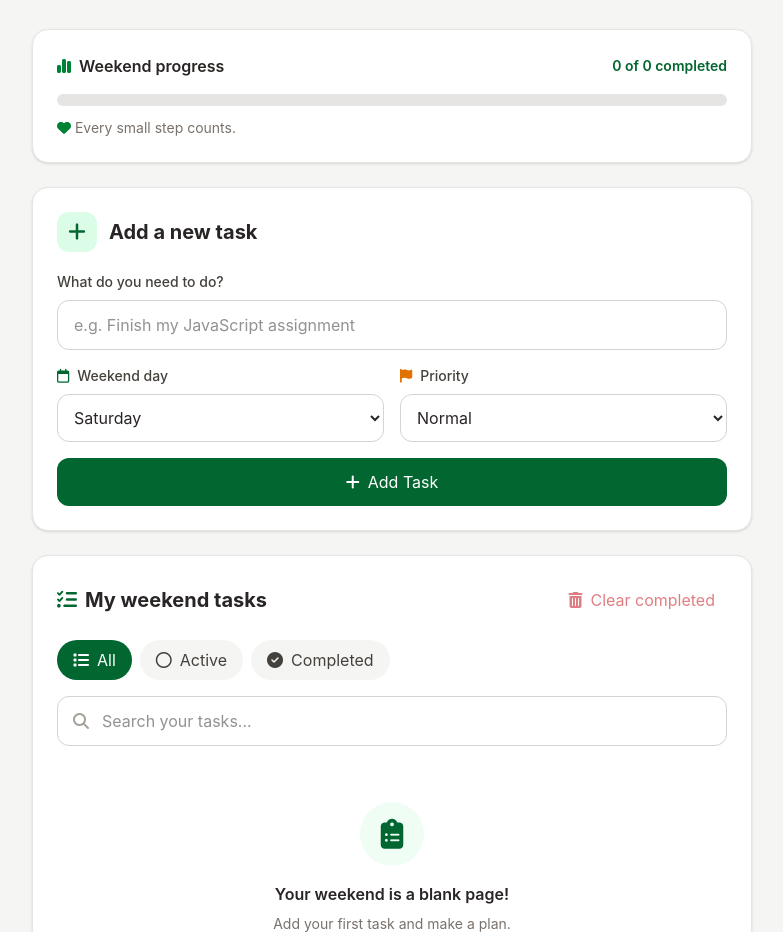
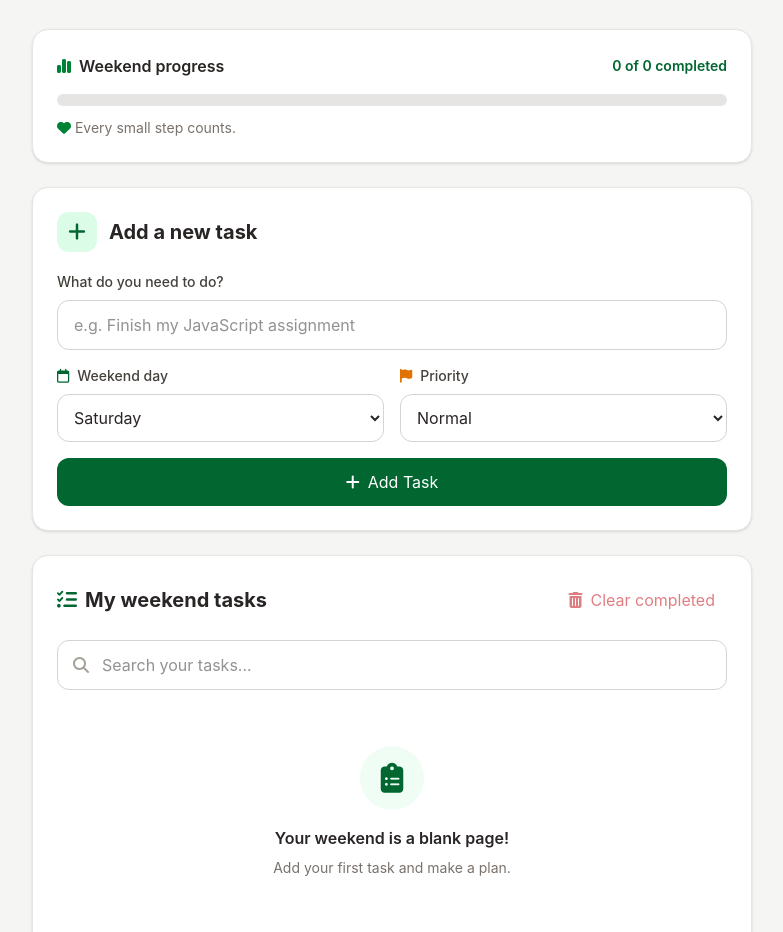
Before and after one commit to Ruth19703/week4-todo-app, a website built with Vite: page index.html in a window 1280 px wide. Shown: the part 168-1100 px from the top of the page, without its empty margins (248-1031 px from the left). Built offline with nearby package versions, Linux system fonts and the light colour scheme.

Commit message:
updated my html file

```diff
--- a/index.html
+++ b/index.html
@@ -199,37 +199,7 @@
 
           <!-- Filters -->
 
-          <div class="mb-4 flex flex-wrap gap-2" aria-label="Filter tasks">
-            <button
-              type="button"
-              data-filter="all"
-              aria-pressed="true"
-              class="filter-button flex items-center gap-2 rounded-full bg-green-800 px-4 py-2 text-sm font-medium text-white"
-            >
-              <i class="fa-solid fa-list" aria-hidden="true"></i>
-              All
-            </button>
 
-            <button
-              type="button"
-              data-filter="active"
-              aria-pressed="false"
-              class="filter-button flex items-center gap-2 rounded-full bg-stone-100 px-4 py-2 text-sm font-medium text-stone-700"
-            >
-              <i class="fa-regular fa-circle" aria-hidden="true"></i>
-              Active
-            </button>
-
-            <button
-              type="button"
-              data-filter="completed"
-              aria-pressed="false"
-              class="filter-button flex items-center gap-2 rounded-full bg-stone-100 px-4 py-2 text-sm font-medium text-stone-700"
-            >
-              <i class="fa-solid fa-circle-check" aria-hidden="true"></i>
-              Completed
-            </button>
-          </div>
 
           <!-- Search -->
 
```
